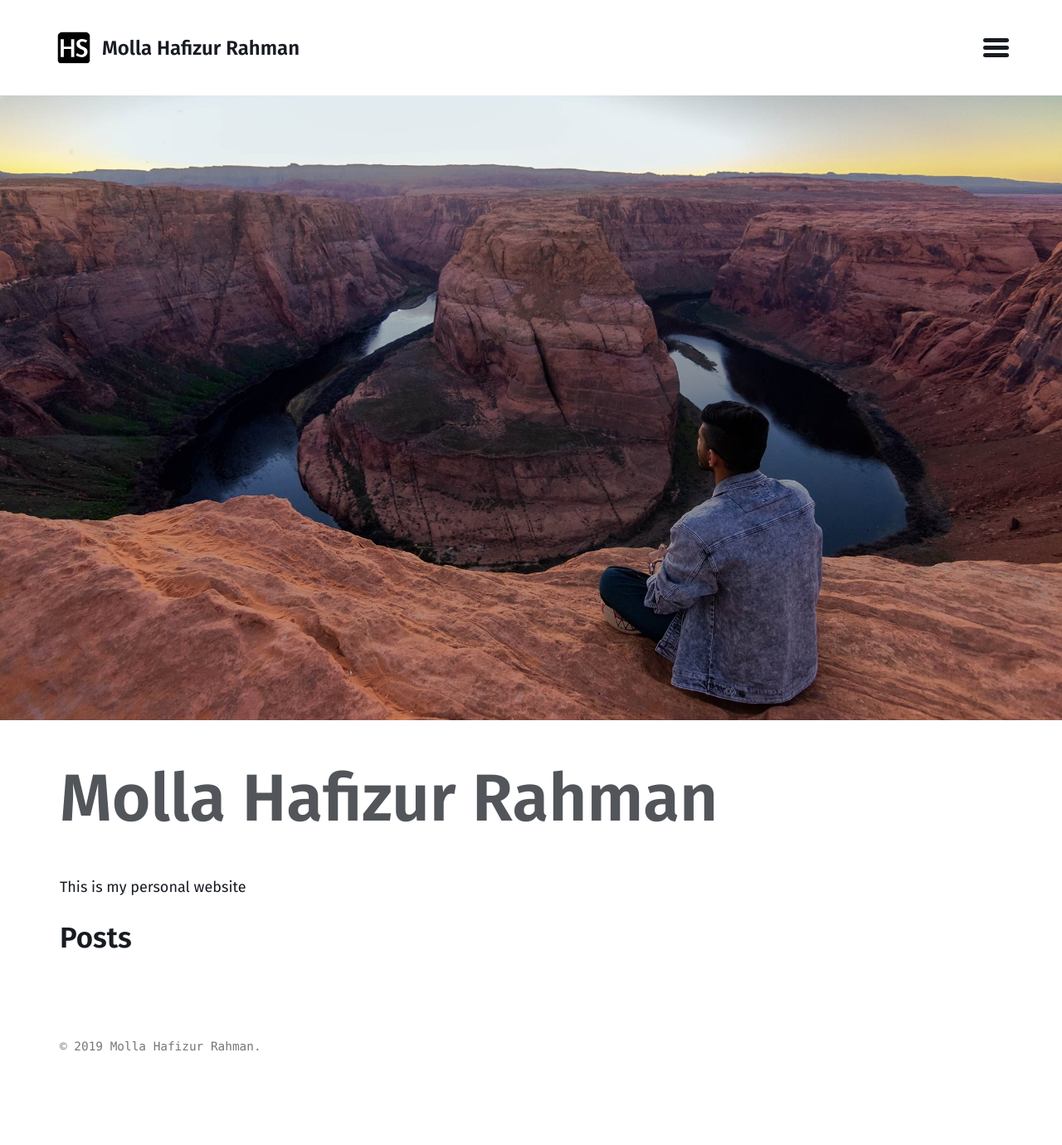
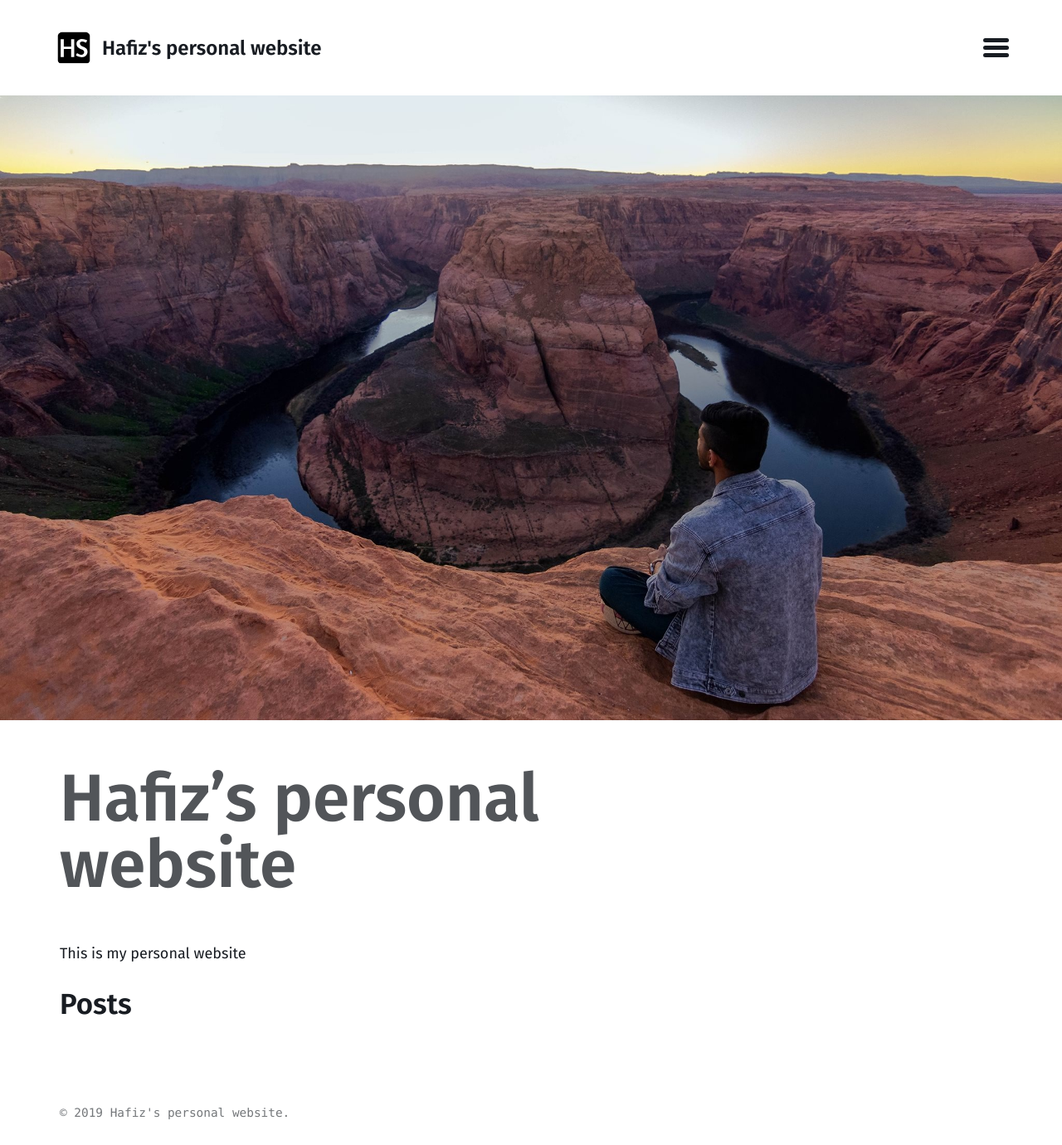
Before and after one commit to HafizSunny/HafizSunny09.github.io, a Jekyll site: the page built from index.md, in a window 1280 px wide. Shown: the whole page at 83% size. Built offline with Jekyll 4.4.1, drawn with Linux system fonts in a browser that asks for light colours; the list of posts is cut into pages by our own code; before the commit the page ends 1300 px from its top, so only the background shows below that.

Commit message:
Update _config.yml

```diff
--- a/_config.yml
+++ b/_config.yml
@@ -14,7 +14,7 @@
 # You can create any custom variable you would like, and they will be accessible
 # in the templates via {{ site.myvariable }}.
 lang: en-US
-title: Molla Hafizur Rahman
+title: Hafiz's personal website
 email: hafiz.sunny0909@gmail.com
 description: AI enthusiastic
 baseurl: # the optional subpath of your site, e.g. "/blog"
```
